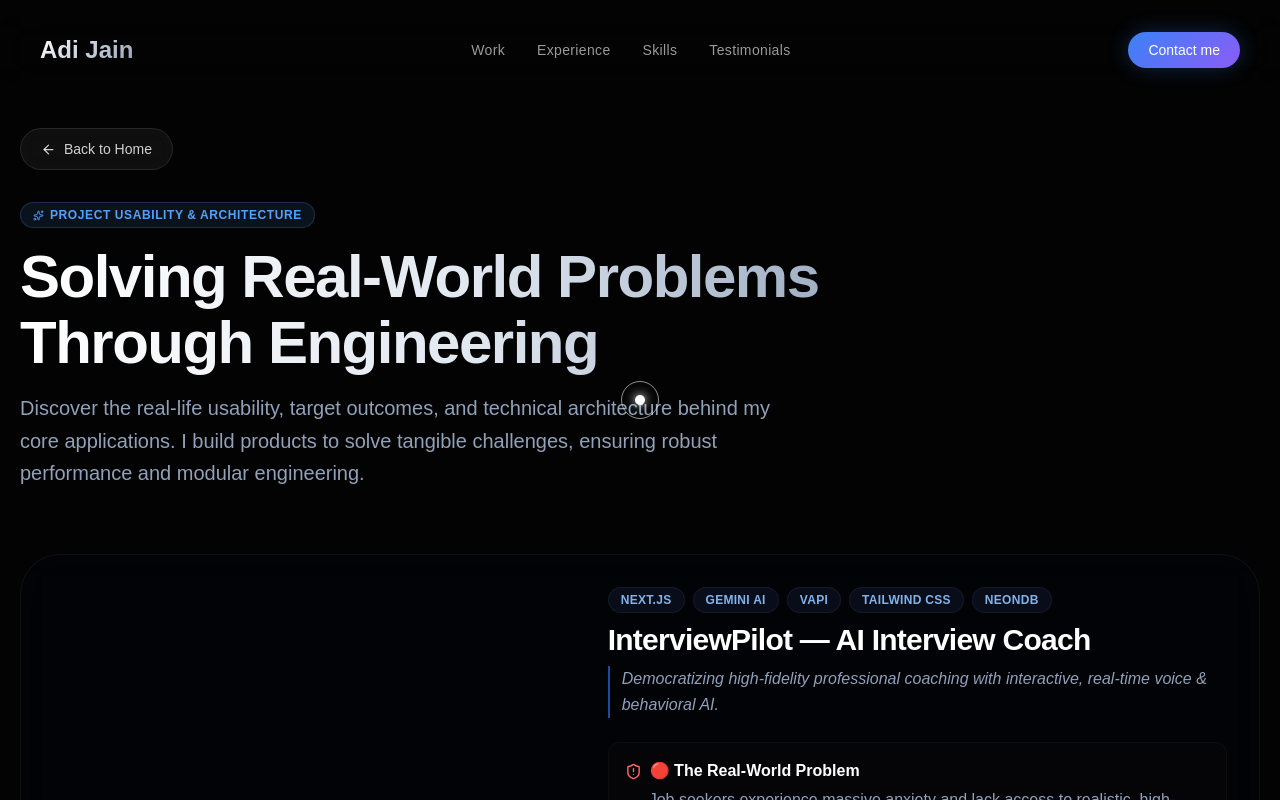
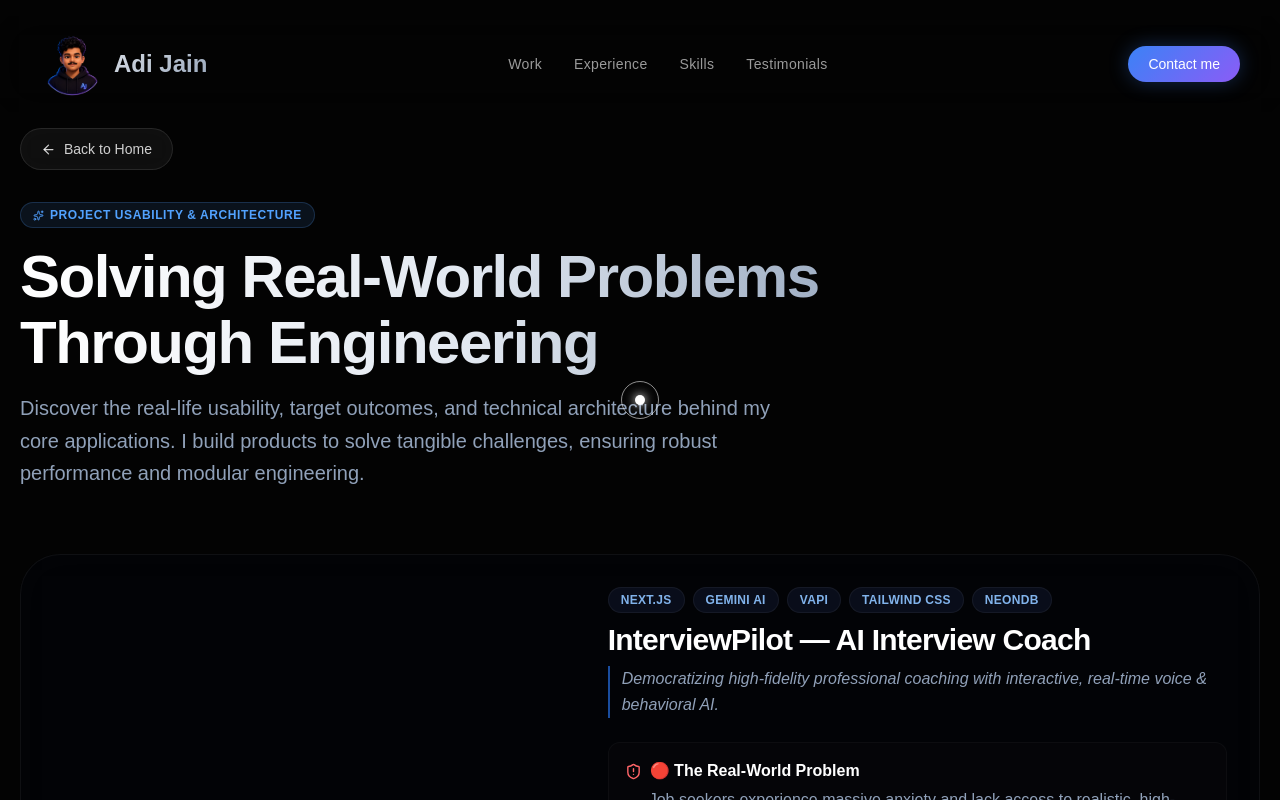
Before and after one commit to Adi15Jain/NextPortfolio, a Next.js app: page /projects in a window 1280 px wide. Shown: the top 800 px of the page. Built offline with nearby package versions, Linux system fonts and the light colour scheme; a web font is replaced by a local one.

Commit message:
initial commit

```diff
--- a/app/layout.jsx
+++ b/app/layout.jsx
@@ -82,9 +82,9 @@ export const metadata = {
         },
     },
     icons: {
-        icon: "/images/fav.png",
-        shortcut: "/images/fav.png",
-        apple: "/images/fav.png",
+        icon: "/images/avatar_noBg.png",
+        shortcut: "/images/avatar_noBg.png",
+        apple: "/images/avatar_noBg.png",
     },
 };
 
--- a/src/components/NavBar.jsx
+++ b/src/components/NavBar.jsx
@@ -5,6 +5,7 @@ import { navLinks } from "../constants";
 import { useGSAP } from "@gsap/react";
 import gsap from "gsap";
 import { usePathname } from "next/navigation";
+import Image from "next/image";
 
 const NavBar = () => {
     const pathname = usePathname();
@@ -74,8 +75,18 @@ const NavBar = () => {
             >
                 <div className="inner">
                     {/* Logo */}
-                    <a className="logo" href={isHome ? "#hero" : "/"}>
-                        Adi Jain
+                    <a
+                        className="logo flex items-center gap-2.5"
+                        href={isHome ? "#hero" : "/"}
+                    >
+                        <Image
+                            src="/images/avatar_noBg.png"
+                            alt="Adi Jain"
+                            width={64}
+                            height={64}
+                            className="rounded-full"
+                        />
+                        <span>Adi Jain</span>
                     </a>
 
                     {/* Desktop Nav */}
@@ -154,8 +165,16 @@ const NavBar = () => {
                 </div>
 
                 {/* Brand in mobile menu */}
+                <div className="flex items-center gap-3 mb-4">
+                    <Image
+                        src="/images/avatar_noBg.png"
+                        alt="Adi Jain"
+                        width={40}
+                        height={40}
+                        className="rounded-full bg-white/5 border border-white/10"
+                    />
                     <p
-                    className="text-4xl font-bold mb-4"
+                        className="text-4xl font-bold"
                         style={{
                             background:
                                 "linear-gradient(135deg, #ffffff 0%, #94a3b8 100%)",
@@ -166,7 +185,7 @@ const NavBar = () => {
                     >
                         Adi Jain
                     </p>
-
+                </div>
                 <div
                     style={{
                         width: "40px",
```
Also changed, not shown: public/images/avatar.png (added), public/images/avatar_noBg.png (added). Lines whose indentation alone changed are shown as unchanged.
